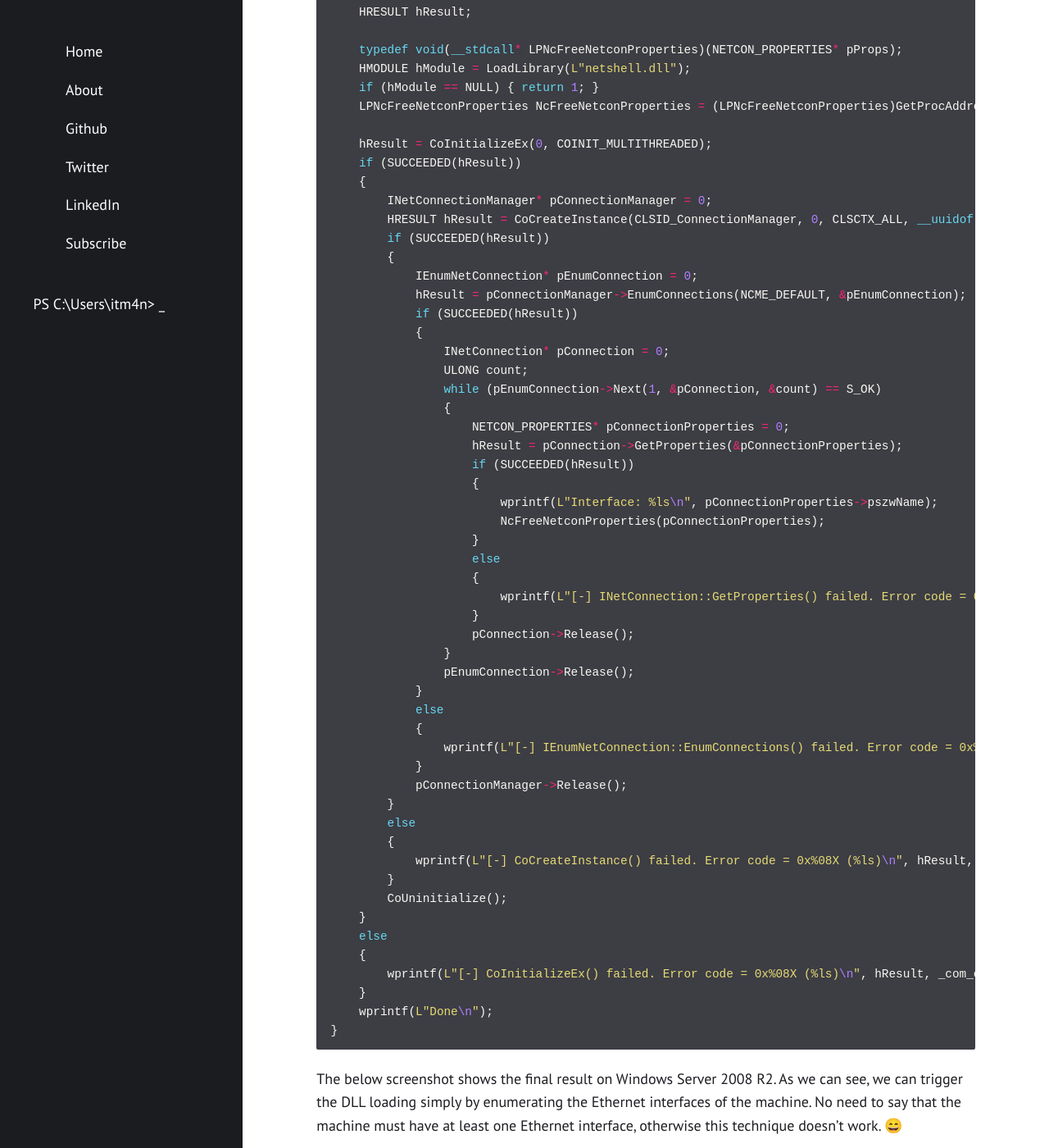
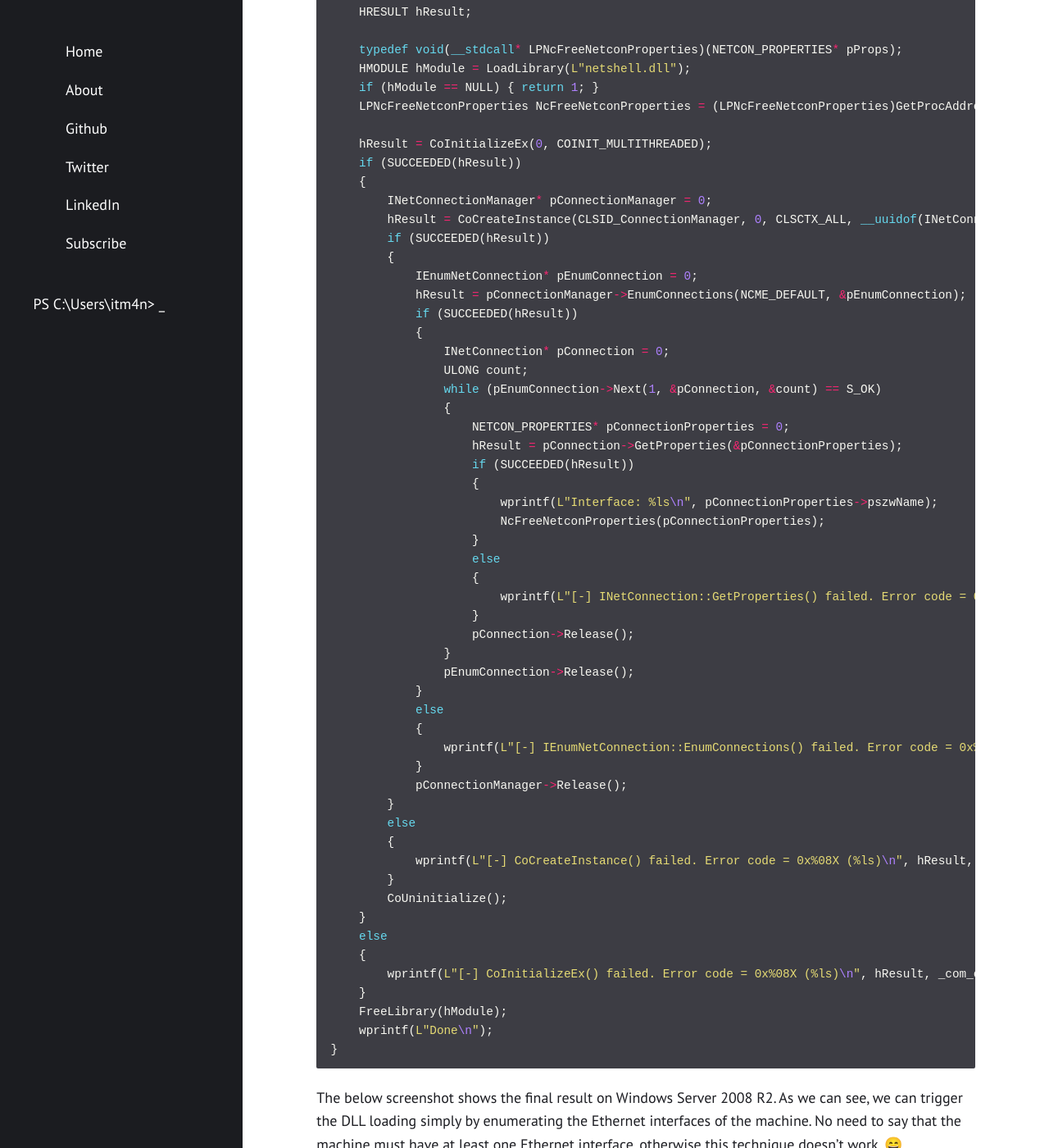
Before and after one commit to fohlab/itm4n.github.io, a Jekyll site: the page built from _posts/2020-04-10-windows-server-netman-dll-hijacking.md, in a window 1280 px wide and 1400 px high, scrolled down 9849 px. Shown: the whole window at 82% size. Built offline with Jekyll 4.4.1, drawn with Linux system fonts in a browser that asks for light colours; emoji names are drawn with the system emoji font.

Commit message:
Fixed typos

````diff
--- a/_posts/2020-04-10-windows-server-netman-dll-hijacking.md
+++ b/_posts/2020-04-10-windows-server-netman-dll-hijacking.md
@@ -152,7 +152,7 @@ int main()
     if (SUCCEEDED(hResult))
     {
         INetConnectionManager* pConnectionManager = 0;
-        HRESULT hResult = CoCreateInstance(CLSID_ConnectionManager, 0, CLSCTX_ALL, __uuidof(INetConnectionManager), (void**)&pConnectionManager);
+        hResult = CoCreateInstance(CLSID_ConnectionManager, 0, CLSCTX_ALL, __uuidof(INetConnectionManager), (void**)&pConnectionManager);
         if (SUCCEEDED(hResult))
         {
             IEnumNetConnection* pEnumConnection = 0;
@@ -194,6 +194,7 @@ int main()
     {
         wprintf(L"[-] CoInitializeEx() failed. Error code = 0x%08X (%ls)\n", hResult, _com_error(hResult).ErrorMessage());
     }
+    FreeLibrary(hModule);
     wprintf(L"Done\n");
 }
 ```
````
